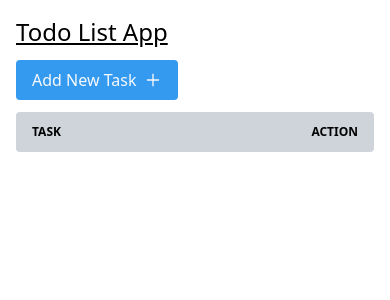
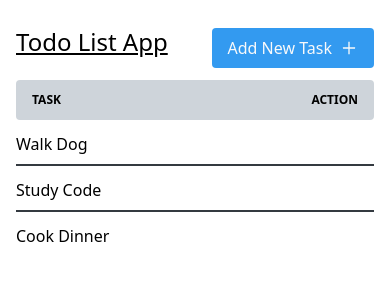
Before and after one commit to dev-rome/NextJS-Todo-App, a Next.js app: page / in a window 390 px wide. Shown: the top 300 px of the page. Built offline with nearby package versions, Linux system fonts and the light colour scheme; data requests are answered from the project's data file.

Commit message:
added add task and map over todo list

```diff
--- a/src/app/page.tsx
+++ b/src/app/page.tsx
@@ -1,20 +1,25 @@
+import { getTodos } from "@/app/api/route";
+import AddTask from "@/components/AddTask";
 import TodoList from "@/components/TodoList";
-import { AiOutlinePlus } from "react-icons/ai";
 
-export default function Home() {
+export default async function Home() {
+  const todo = await getTodos();
+
   return (
     <main className="max-w-4xl mx-auto h-screen mt-4 px-4">
-      <div className="flex flex-col items-start md:flex-row md:justify-between md:items-center">
+      <div className="flex flex-row justify-between items-center">
         <h1 className="text-2xl font-medium underline">Todo List App</h1>
-        <button className="flex items-center gap-2 bg-[#339af0] text-[#f8f9fa] rounded mt-3 md:mt-0 py-2 px-4">
-          Add New Task <AiOutlinePlus size={18} />
-        </button>
+        <AddTask />
       </div>
       <div className="flex justify-between items-center bg-[#ced4da] rounded mt-3 py-3 px-4">
         <p className="text-xs font-bold">TASK</p>
         <p className="text-xs font-bold">ACTION</p>
       </div>
-      {/* <TodoList /> */}
+      <ul className="flex flex-col gap-3 mt-3">
+        {todo.map((item) => (
+          <TodoList key={item.id} item={item} />
+        ))}
+      </ul>
     </main>
   );
 }
```
